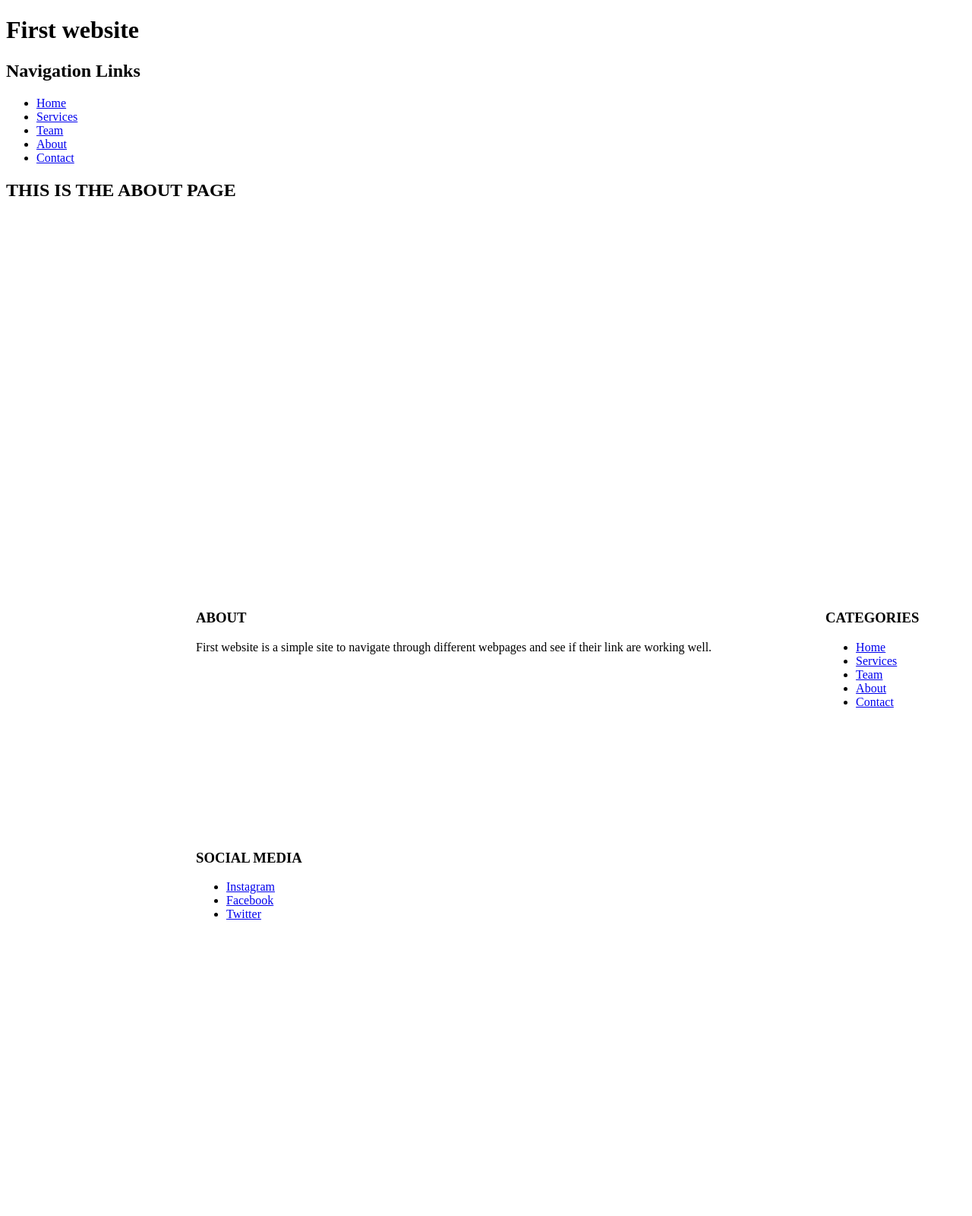
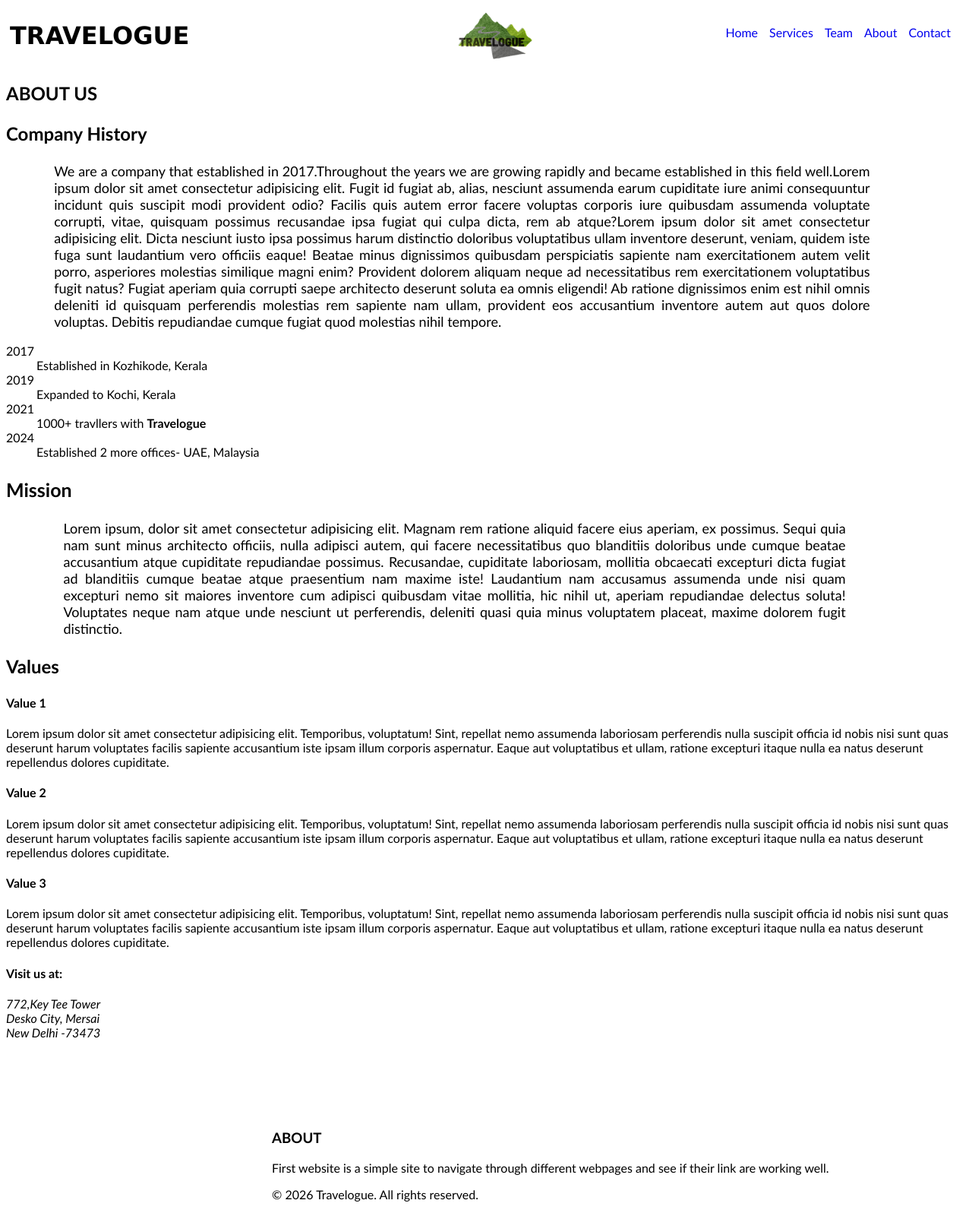
Before and after one commit to fathimafadwah/first_website, a plain HTML site: page about.html in a window 1280 px wide. Shown: the top 1600 px of the page at 76% size. Before the commit the page ends 1236 px from the top, so only its background shows below. Drawn offline with Linux system fonts and the light colour scheme.

Commit message:
feat:modify about page

```diff
--- a/about.html
+++ b/about.html
@@ -3,38 +3,82 @@
 <head>
     <meta charset="UTF-8">
     <meta name="viewport" content="width=device-width, initial-scale=1.0">
-    <title>Home page</title>
-    <style>
-        footer{
-            display: flex;
-            flex-wrap: wrap;
-            gap: 150px;
-            padding-left: 250px;
-            padding-top: 500px;
-        }
-    </style>
+    <title>About</title>
+    <link rel="stylesheet" href="styles.css">
+    <link rel="icon" href="/images/logo.png" type="image/png">
 </head>
-<body>
+<body style="font-family: 'Gill Sans', 'Gill Sans MT', Calibri, 'Trebuchet MS', sans-serif;">
     <header>
-        <h1>First website</h1>
-        <h2>Navigation Links</h2>
+        <h1>TRAVELOGUE</h1>
+        <img class="logo" src="/images/logo.png" width="100px" height="100px">
         <nav>
-            <ul>
-                <li><a href="index.html">Home</a></li>
+            <ul class="navbar">
+                <li><a aria-current="page" href="index.html">Home</a></li>
                 <li><a href="services.html">Services</a></li>
                 <li><a href="team.html">Team</a></li>
-                <li><a aria-current="page" href="about.html">About</a></li>
+                <li><a href="about.html">About</a></li>
                 <li><a href="contact.html">Contact</a></li>
             </ul>
         </nav>
     </header>
     <main>
-        <h2>THIS IS THE ABOUT PAGE</h2>
+        <h2>ABOUT US</h2>
+        <div class="company_history">
+            <h3 style=" font-size: 24px;" >Company History</h3>
+            <p style=" font-size: 18px; padding-left:5%; padding-right:10%;text-align: justify;">We are a company that established in <e>2017</e>.Throughout the years we are growing rapidly and became established in this field well.Lorem ipsum dolor sit amet consectetur adipisicing elit. Fugit id fugiat ab, alias, nesciunt assumenda earum cupiditate iure animi consequuntur incidunt quis suscipit modi provident odio? Facilis quis autem error facere voluptas corporis iure quibusdam assumenda voluptate corrupti, vitae, quisquam possimus recusandae ipsa fugiat qui culpa dicta, rem ab atque?Lorem ipsum dolor sit amet consectetur adipisicing elit. Dicta nesciunt iusto ipsa possimus harum distinctio doloribus voluptatibus ullam inventore deserunt, veniam, quidem iste fuga sunt laudantium vero officiis eaque! Beatae minus dignissimos quibusdam perspiciatis sapiente nam exercitationem autem velit porro, asperiores molestias similique magni enim? Provident dolorem aliquam neque ad necessitatibus rem exercitationem voluptatibus fugit natus? Fugiat aperiam quia corrupti saepe architecto deserunt soluta ea omnis eligendi! Ab ratione dignissimos enim est nihil omnis deleniti id quisquam perferendis molestias rem sapiente nam ullam, provident eos accusantium inventore autem aut quos dolore voluptas. Debitis repudiandae cumque fugiat quod molestias nihil tempore. </p>
+            <dl>
+                <dt>2017</dt>
+                <dd>Established in Kozhikode, Kerala</dd>
+                <dt>2019</dt>
+                <dd>Expanded to Kochi, Kerala</dd>
+                <dt>2021</dt>
+                <dd>1000+ travllers with <b>Travelogue</b></dd>
+                <dt>2024</dt>
+                <dd>Established 2 more offices- UAE, Malaysia</dd>
+            </dl>
+
+        </div>
+        <div class="mission">
+            <h3 style=" font-size: 25px;">Mission</h3>
+            <blockquote>
+                <p style=" font-size: 18px; padding-left:3%; padding-right:10%;text-align: justify;">Lorem ipsum, dolor sit amet consectetur adipisicing elit. Magnam rem ratione aliquid facere eius aperiam, ex possimus. Sequi quia nam sunt minus architecto officiis, nulla adipisci autem, qui facere necessitatibus quo blanditiis doloribus unde cumque beatae accusantium atque cupiditate repudiandae possimus. Recusandae, cupiditate laboriosam, mollitia obcaecati excepturi dicta fugiat ad blanditiis cumque beatae atque praesentium nam maxime iste! Laudantium nam accusamus assumenda unde nisi quam excepturi nemo sit maiores inventore cum adipisci quibusdam vitae mollitia, hic nihil ut, aperiam repudiandae delectus soluta! Voluptates neque nam atque unde nesciunt ut perferendis, deleniti quasi quia minus voluptatem placeat, maxime dolorem fugit distinctio.</p>
+            </blockquote>
+        </div>
+        <div class="values">
+            <h3 style=" font-size: 24px;">Values</h3>
+            <section class="value1">
+                <article>
+                    <h4>Value 1</h4>
+                    <p>Lorem ipsum dolor sit amet consectetur adipisicing elit. Temporibus, voluptatum! Sint, repellat nemo assumenda laboriosam perferendis nulla suscipit officia id nobis nisi sunt quas deserunt harum voluptates facilis sapiente accusantium iste ipsam illum corporis aspernatur. Eaque aut voluptatibus et ullam, ratione excepturi itaque nulla ea natus deserunt repellendus dolores cupiditate.</p>
+                </article>
+            </section>
+            <section class="value2">
+                <article>
+                    <h4>Value 2</h4>
+                    <p>Lorem ipsum dolor sit amet consectetur adipisicing elit. Temporibus, voluptatum! Sint, repellat nemo assumenda laboriosam perferendis nulla suscipit officia id nobis nisi sunt quas deserunt harum voluptates facilis sapiente accusantium iste ipsam illum corporis aspernatur. Eaque aut voluptatibus et ullam, ratione excepturi itaque nulla ea natus deserunt repellendus dolores cupiditate.</p>
+                </article>
+            </section>
+            <section class="value3">
+                <article>
+                    <h4>Value 3</h4>
+                    <p>Lorem ipsum dolor sit amet consectetur adipisicing elit. Temporibus, voluptatum! Sint, repellat nemo assumenda laboriosam perferendis nulla suscipit officia id nobis nisi sunt quas deserunt harum voluptates facilis sapiente accusantium iste ipsam illum corporis aspernatur. Eaque aut voluptatibus et ullam, ratione excepturi itaque nulla ea natus deserunt repellendus dolores cupiditate.</p>
+                </article>
+            </section>
+        </div>
+        <div class="address1">
+            <h4>Visit us at:</h4>
+            <address>
+                772,Key Tee Tower <br>
+                Desko City, Mersai <br>
+                New Delhi -73473 <br>
+            </address>
+        </div>
     </main>
     <footer>
         <div class="about">
             <h3>ABOUT</h3>
             <p>First website is a simple site to navigate through different webpages and see if their link are working well.</p>
+            <p>&copy; 2026 Travelogue. All rights reserved.</p>
         </div>
         <div class="categories">
             <h3>CATEGORIES</h3>
```
